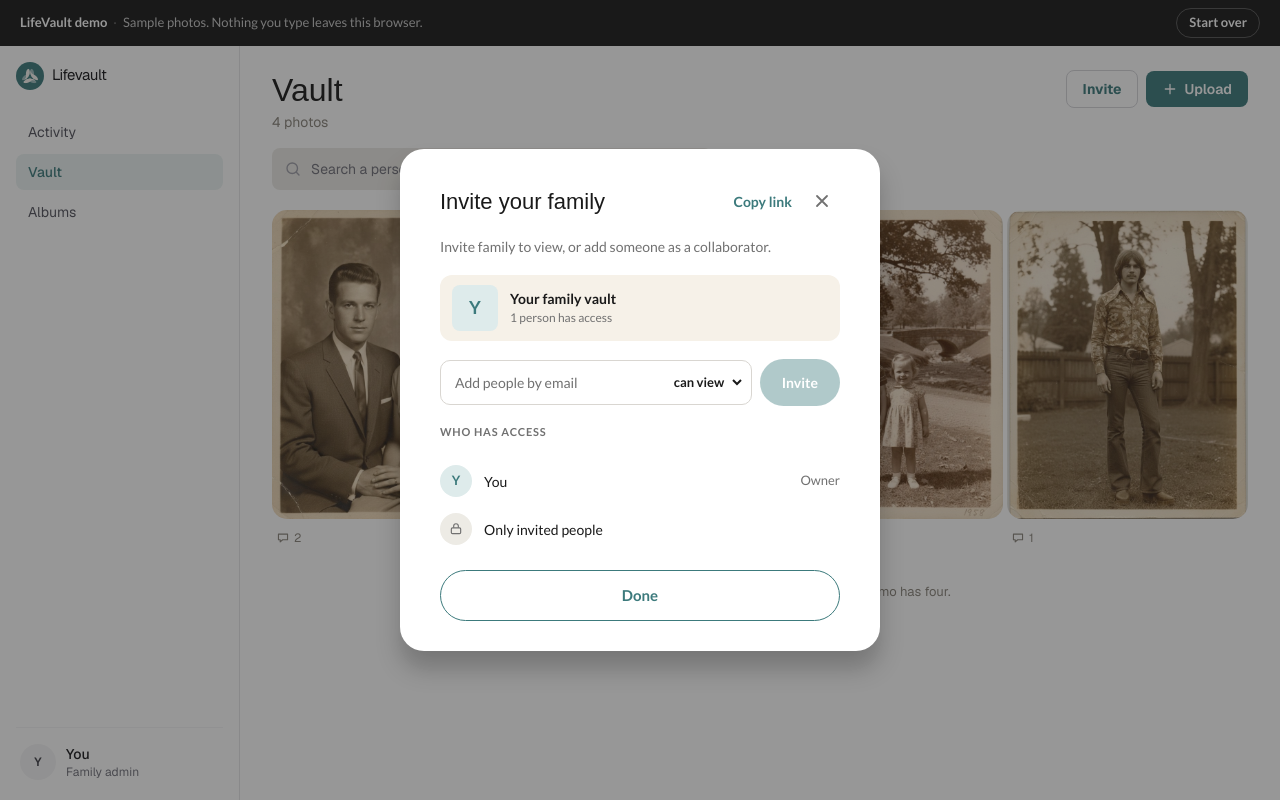
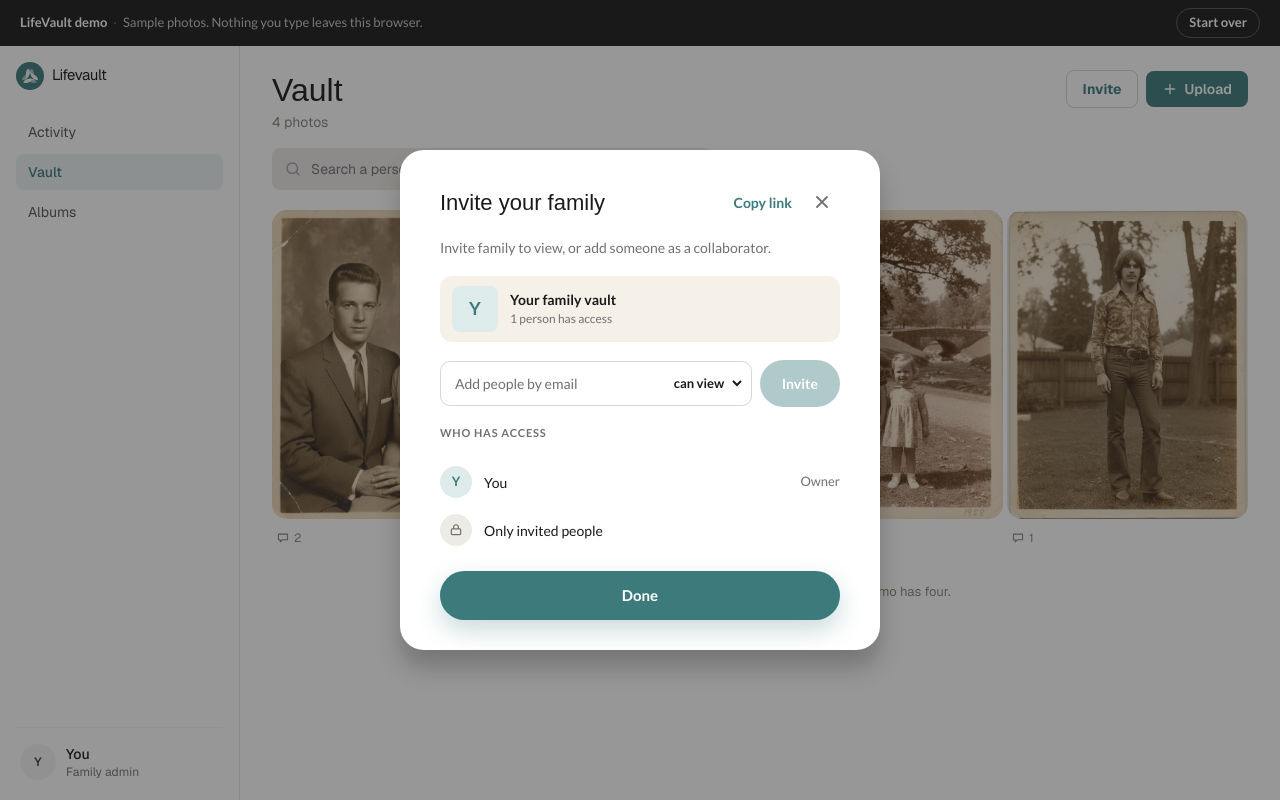
Before and after one commit to fnyasin/lifevault-onboarding-demo, a Next.js app: page /vault in a window 1280 px wide. Both pictures are taken after a click on the button "Invite". Built offline with nearby package versions, Linux system fonts and the light colour scheme; a web font is replaced by a local one.

Commit message:
Make "Skip and continue to vault" a solid teal button
Same treatment as Save memory, so the way forward is easy to spot
(Fatimah).

Co-Authored-By: Claude Opus 5.5 <noreply@anthropic.com>

```diff
--- a/src/app/components/ShareVaultModal.tsx
+++ b/src/app/components/ShareVaultModal.tsx
@@ -350,11 +350,13 @@ export default function ShareVaultModal({
           </div>
         </div>
 
-        {/* Primary action, closes the modal (in onboarding: continue to vault) */}
+        {/* Primary action, closes the modal (in onboarding: continue to vault).
+            Solid teal like Save memory, so the way forward is easy to spot
+            (Fatimah). */}
         <button
           type="button"
           onClick={onClose}
-          className="w-full rounded-full border-[1.5px] border-[#3c7a7c] py-[13px] text-[15px] font-bold text-[#3c7a7c] hover:bg-[#deebeb]/40 active:scale-[0.99] transition-all duration-100"
+          className="w-full rounded-full bg-[#3c7a7c] py-[13px] text-[15px] font-bold text-white shadow-[0_10px_24px_rgba(60,122,124,0.28)] hover:bg-[#336a6c] active:scale-[0.99] transition-all duration-100"
         >
           {primaryLabel}
         </button>
```
